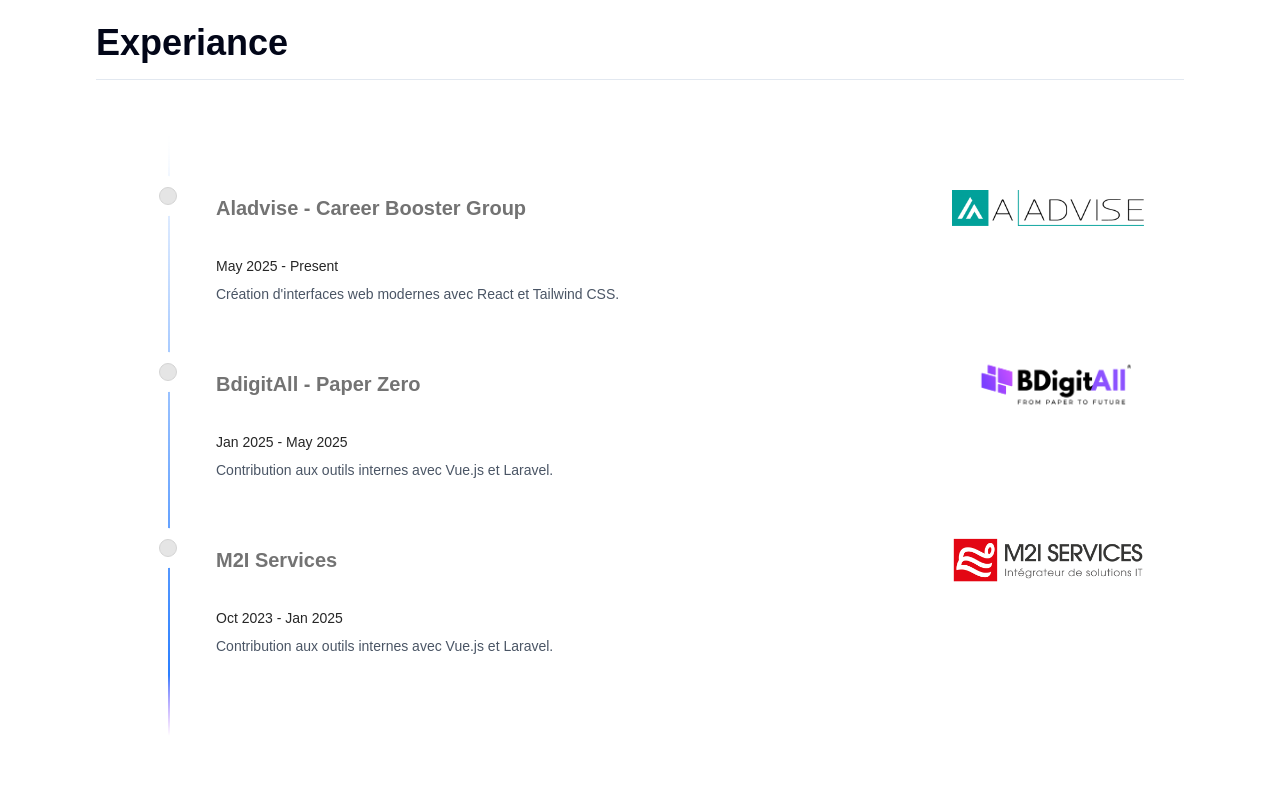
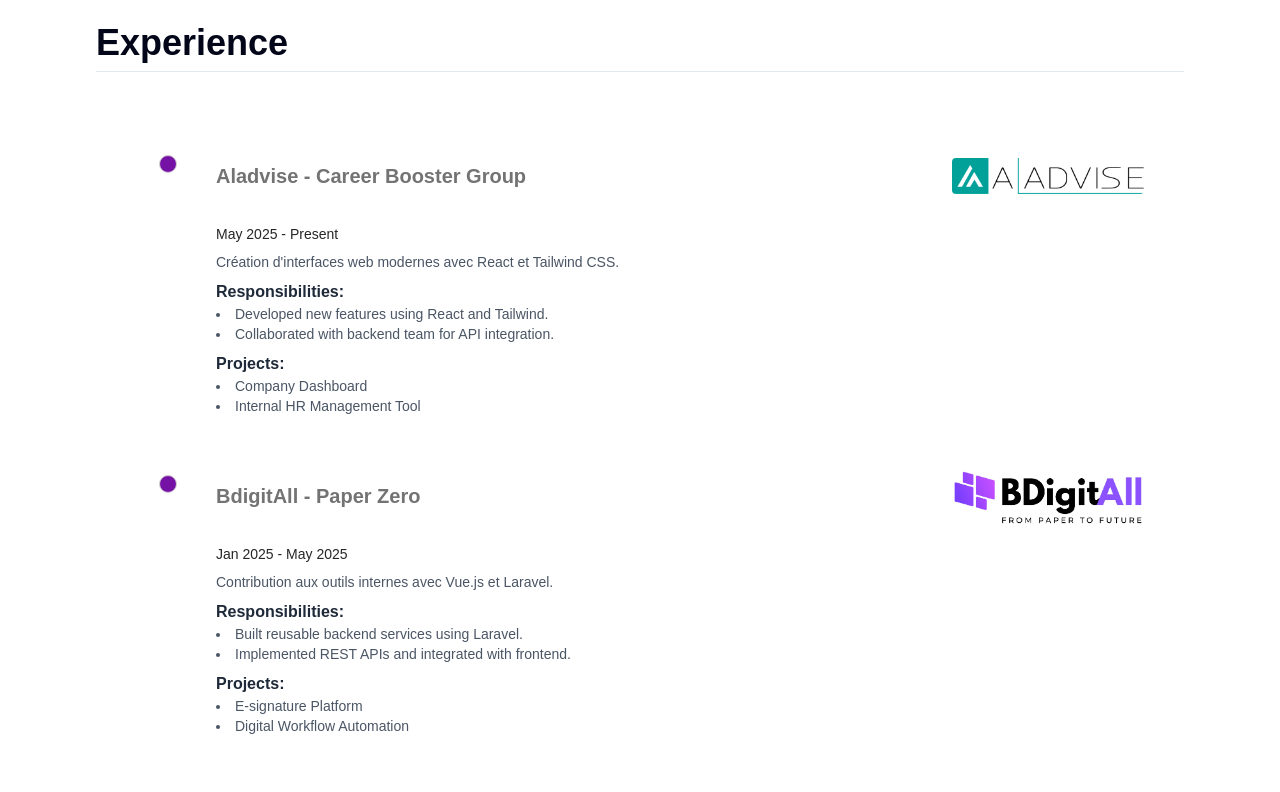
Before and after one commit to bramz-00/my-portfolio, a React (Vite) app: page / in a window 1280 px wide. Shown: the part 1500-2292 px from the top of the page. Built offline with nearby package versions, Linux system fonts and the light colour scheme.

Commit message:
fix experiance timleine

```diff
--- a/src/components/ExperienceTimeline.tsx
+++ b/src/components/ExperienceTimeline.tsx
@@ -13,17 +13,22 @@
     m2i: m2iLogo,
     bdigitall: bdigitallLogo,
   };
-  const entries = t("experiance.entries", { returnObjects: true }) as {
+  const entries = t("experience.entries", { returnObjects: true }) as {
     title: string;
     company: string;
     date: string;
     link: string;
     logo: string;
-
+    responsibilities?: string[];
+    projects?: string[];
     description?: string;
   }[];
 
-  const data = entries.map((entry) => ({
+const data = entries.map((entry) => {
+  const projects = entry.projects ?? [];
+  const responsibilities = entry.responsibilities ?? [];
+
+  return {
     title: entry.company,
     link: entry.link,
     logo: logoMap[entry.logo],
@@ -32,17 +37,42 @@
         <p className="mb-2 text-xs font-normal text-neutral-800 md:text-sm dark:text-neutral-200">
           {entry.date}
         </p>
-        <p className="text-sm text-gray-600 dark:text-gray-300">
-          {entry.description}
-        </p>
+
+        {entry.description && (
+          <p className="mb-2 text-sm text-gray-600 dark:text-gray-300">{entry.description}</p>
+        )}
+
+        {responsibilities.length > 0 && (
+          <div className="mb-2">
+            <p className="font-semibold text-gray-800 dark:text-gray-200">Responsibilities:</p>
+            <ul className="list-disc list-inside text-sm text-gray-600 dark:text-gray-300">
+              {responsibilities.map((item, index) => (
+                <li key={`res-${index}`}>{item}</li>
+              ))}
+            </ul>
+          </div>
+        )}
+
+        {projects.length > 0 && (
+          <div>
+            <p className="font-semibold text-gray-800 dark:text-gray-200">Projects:</p>
+            <ul className="list-disc list-inside text-sm text-gray-600 dark:text-gray-300">
+              {projects.map((project, index) => (
+                <li key={`proj-${index}`}>{project}</li>
+              ))}
+            </ul>
+          </div>
+        )}
       </div>
     ),
-  }));
+  };
+});
+
 
   return (
     <section id="experience" className="py-16 w-full">
-      <h2 className="text-4xl font-bold mb-12 text-left border-b pb-4">
-        {t("experiance.title")}
+      <h2 className="text-4xl font-bold mb-6 text-left border-b pb-2">
+        {t("experience.title")}
       </h2>
       <div className="relative w-full overflow-clip">
         <Timeline data={data} />
--- a/src/components/ui/timeline.tsx
+++ b/src/components/ui/timeline.tsx
@@ -61,8 +61,10 @@
               type: "spring",
               stiffness: 300
             }}
-            className="h-4 w-4 rounded-full bg-neutral-200 dark:bg-neutral-800 border border-neutral-300 dark:border-neutral-700 p-2"
-          />
+            className="h-4 w-4 rounded-full bg-primary  dark:bg-neutral-800 border border-neutral-300 dark:border-neutral-700 p-2"
+
+         />
+
         </motion.div>
 
         <motion.a target="_blank" rel="noopener noreferrer" href={item.link}
@@ -73,15 +75,18 @@
             delay: index * 0.1 + 0.3,
             ease: [0.25, 0.46, 0.45, 0.94]
           }}
-          className=" text-xl flex items-center w-full justify-between pl-16 md:pl-20 md:text-xl font-bold text-neutral-500 dark:text-neutral-500"
+          className=" text-xl flex lg:flex-row gap-4 lg:items-center items-start flex-col-reverse w-full justify-between pl-16 md:pl-20 md:text-xl font-bold text-neutral-500 dark:text-neutral-500"
         >
 
           {item.title}
-          <img
-            src={item.logo}
-            alt={item.title}
-            className="lg:h-16 lg:w-48 w-24 h-10 object-contain rounded"
-          />
+          <div className="lg:h-16 lg:w-48 w-36 h-10 flex items-center justify-start">
+            <img
+              src={item.logo}
+              alt={item.title}
+              className=" object-contain rounded"
+            />
+
+          </div>
 
         </motion.a>
         <motion.div
@@ -117,7 +122,7 @@
 
   const { scrollYProgress } = useScroll({
     target: containerRef,
-    offset: ["start 10%", "end 50%"],
+    offset: ["start 50%", "end 100%"],
   });
 
   const heightTransform = useTransform(scrollYProgress, [0, 1], [0, height]);
@@ -156,7 +161,7 @@
               ease: [0.25, 0.46, 0.45, 0.94],
               delay: 0.5
             }}
-            className="absolute inset-x-0 top-0 w-[2px] bg-gradient-to-t from-purple-500 via-blue-500 to-transparent from-[0%] via-[10%] rounded-full origin-top"
+            className="absolute inset-x-0 top-0 w-[2px] bg-gradient-to-t from-purple-500 via-primary to-transparent from-[0%] via-[10%] rounded-full origin-top"
           />
         </div>
       </div>
--- a/src/data/translations/en.json
+++ b/src/data/translations/en.json
@@ -15,8 +15,8 @@
     "education": "Education",
     "contact-me": "Contacte me"
   },
-  "experiance": {
-    "title": "Experiance",
+   "experience": {
+    "title": "Experience",
     "entries": [
       {
         "title": "Fullstack Developer",
@@ -24,23 +24,47 @@
         "date": "May 2025 - Present",
         "link": "https://aladvise.com",
         "logo": "aladvise",
-        "description": "Création d'interfaces web modernes avec React et Tailwind CSS."
+        "description": "Création d'interfaces web modernes avec React et Tailwind CSS.",
+        "responsibilities": [
+          "Developed new features using React and Tailwind.",
+          "Collaborated with backend team for API integration."
+        ],
+        "projects": [
+          "Company Dashboard",
+          "Internal HR Management Tool"
+        ]
       },
       {
-        "title": "Mid Software Engineer Backend Developer",
+        "title": "Mid Software Engineer / Backend Developer",
         "company": "BdigitAll - Paper Zero",
         "date": "Jan 2025 - May 2025",
         "link": "https://bdigitall.co/",
         "logo": "bdigitall",
-        "description": "Contribution aux outils internes avec Vue.js et Laravel."
+        "description": "Contribution aux outils internes avec Vue.js et Laravel.",
+        "responsibilities": [
+          "Built reusable backend services using Laravel.",
+          "Implemented REST APIs and integrated with frontend."
+        ],
+        "projects": [
+          "E-signature Platform",
+          "Digital Workflow Automation"
+        ]
       },
       {
         "title": "Fullstack Developer",
         "company": "M2I Services",
+        "date": "Oct 2023 - Jan 2025",
         "link": "https://m2i-services.com/",
-        "date": "Oct 2023 - Jan 2025",
         "logo": "m2i",
-        "description": "Contribution aux outils internes avec Vue.js et Laravel."
+        "description": "Contribution aux outils internes avec Vue.js et Laravel.",
+        "responsibilities": [
+          "Created web modules using Vue.js and Laravel.",
+          "Maintained and improved legacy systems."
+        ],
+        "projects": [
+          "Project Tracking Tool",
+          "Client Reporting Dashboard"
+        ]
       }
     ]
   },
```
Also changed, not shown: src/assets/companies/bdigitall.webp.
